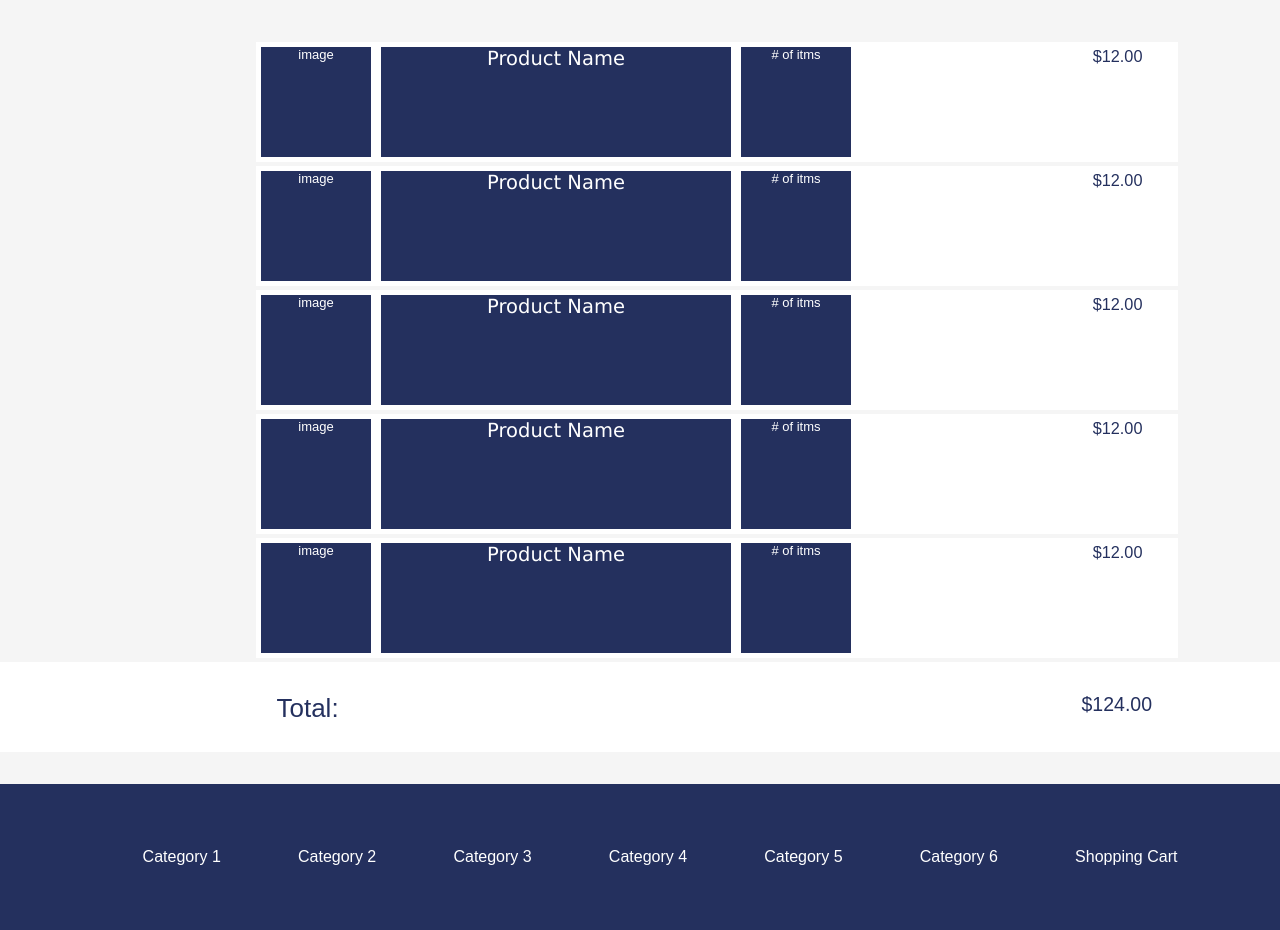
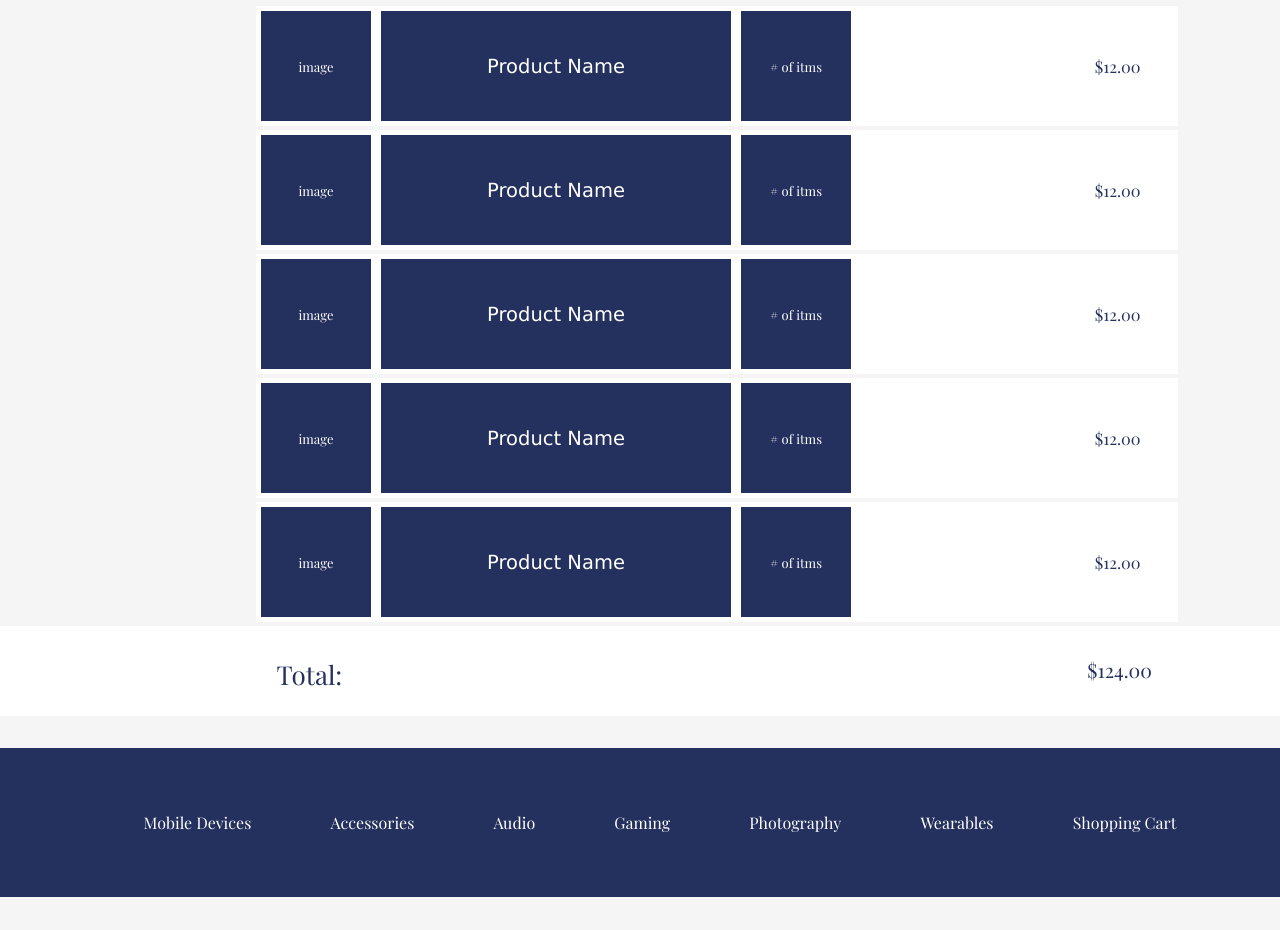
Before and after one commit to AnthonyBattista02/Electronics_Store, a website: page client/checkout.html in a window 1280 px wide. Shown: the part 185-1115 px from the top of the page. After the commit the page ends 1082 px from the top, so only its background shows below. Drawn offline with nearby package versions, Linux system fonts and the light colour scheme; a web font is replaced by a local one.

Commit message:
end of day checkout update

```diff
--- a/client/checkout.css
+++ b/client/checkout.css
@@ -1,7 +1,7 @@
 *{
     margin: auto;
     color: white;
-    font-family: 'Tilt Neon', sans-serif;
+    font-family: 'Playfair Display', serif;
 
 }
 body{
@@ -21,8 +21,8 @@ h1{
     padding-top: .5em;
     margin-bottom: .5em;
     color: rgba(42, 74, 155, 0.804);
-    font-family: 'Tilt Neon', sans-serif;
-    font-size: 4em;
+    font-family: 'Playfair Display', serif;
+    font-size: 3em;
     padding-left: 7%;
     text-align: center;
     letter-spacing: 0.5em;
@@ -76,6 +76,9 @@ footer{
     border: none;
     background-color: #24305e;
     float: left;
+    display: flex;
+    align-items: center;
+    justify-content: center;
     margin: 5px;
 }
 #product-name{
@@ -83,6 +86,9 @@ footer{
     width: 350px;
     font-size: 1.5em;
     border: none;
+    display: flex;
+    align-items: center;
+    justify-content: center;
     background-color: #24305e;
     float: left;
     margin: 5px;
@@ -96,6 +102,9 @@ footer{
     font-size: 1.25em;
     float: right;
     margin: 5px;
+    display: flex;
+    align-items: center;
+    justify-content: center;
 }
 #nums-of-itms{
     height: 110px;
@@ -105,6 +114,9 @@ footer{
     float: left;
     margin: 5px;
     font-size: 1em;
+    display: flex;
+    align-items: center;
+    justify-content: center;
 }
 #subtotal{
     text-align: center;
@@ -162,13 +174,13 @@ footer{
 }
 @media(max-width: 800px){
     h1{
-        font-size: 30px;
+        font-size: 3em;
     }
 }
 
 @media (max-width: 1023px) {
     h1{
-        font-size: 70px;
+        font-size: 3em;
         margin-bottom: 30px;
         text-align: center;
     }
--- a/client/checkout.html
+++ b/client/checkout.html
@@ -4,10 +4,10 @@
     <meta charset="UTF-8">
     <meta name="viewport" content="width=device-width, initial-scale=1.0">
     <link rel="stylesheet" href="checkout.css">
+
     <link rel="preconnect" href="https://fonts.googleapis.com">
-    <link rel="stylesheet" href="https://cdnjs.cloudflare.com/ajax/libs/font-awesome/5.15.3/css/all.min.css">
-    <link href="https://fonts.googleapis.com/css2?family=Bebas+Neue&family=Kaushan+Script&family=Pixelify+Sans&&family=Tilt+Neon&display=swap" rel="stylesheet">
-
+<link rel="preconnect" href="https://fonts.gstatic.com" crossorigin>
+<link href="https://fonts.googleapis.com/css2?family=Playfair+Display&display=swap" rel="stylesheet">
     <title>Shocking Deals Electronics</title>
 </head>
 <body>
@@ -63,12 +63,12 @@
 
 <footer>
         <ul>
-            <li>Category 1</li>
-            <li>Category 2</li>
-            <li>Category 3</li>
-            <li>Category 4</li>
-            <li>Category 5</li>
-            <li>Category 6</li>
+            <li>Mobile Devices</li>
+            <li>Accessories</li>
+            <li>Audio</li>
+            <li>Gaming</li>
+            <li>Photography</li>
+            <li>Wearables</li>
             <li>Shopping Cart</li>
         </ul>
     </footer>
```
Also changed, not shown: client/index.html (+7 -7 lines).
